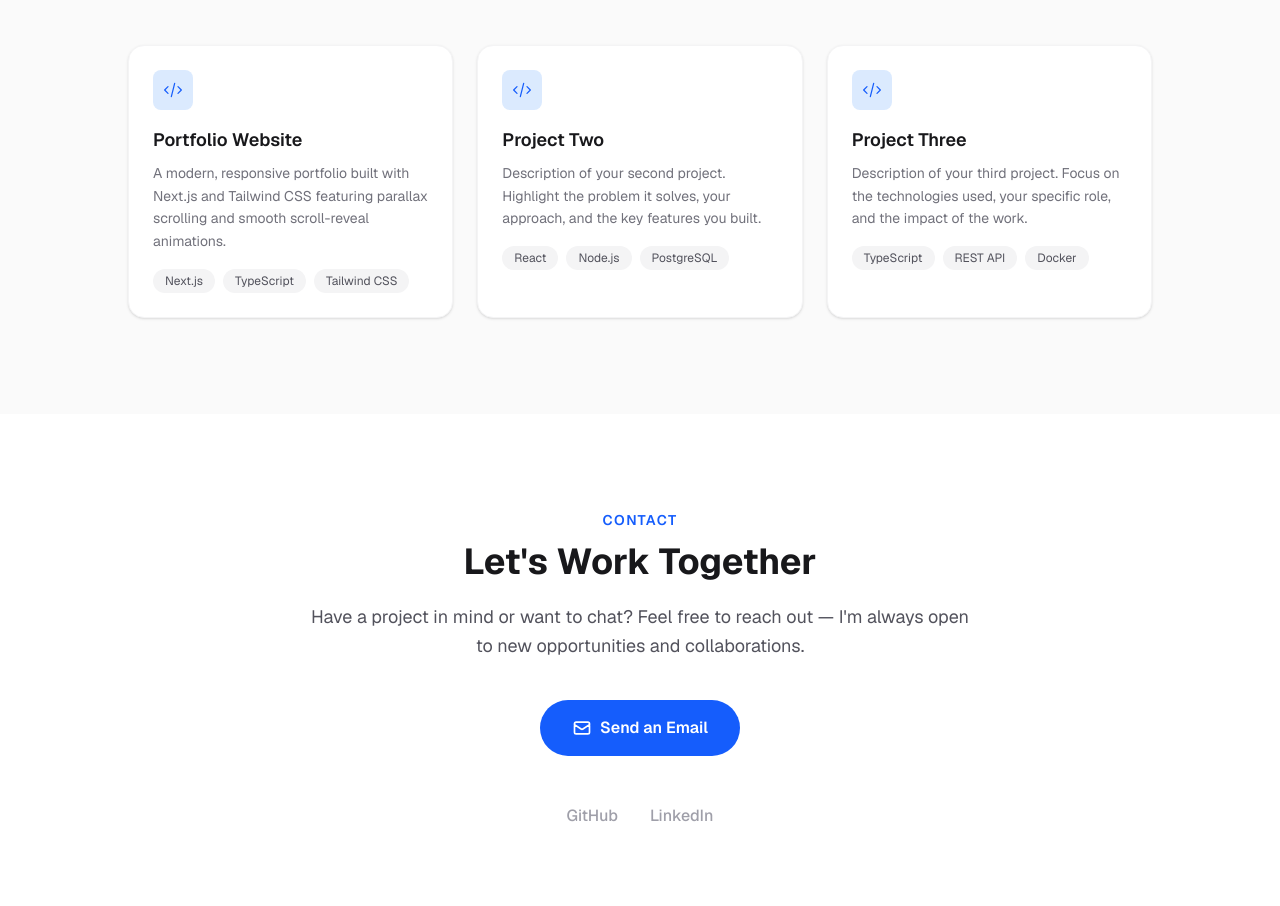
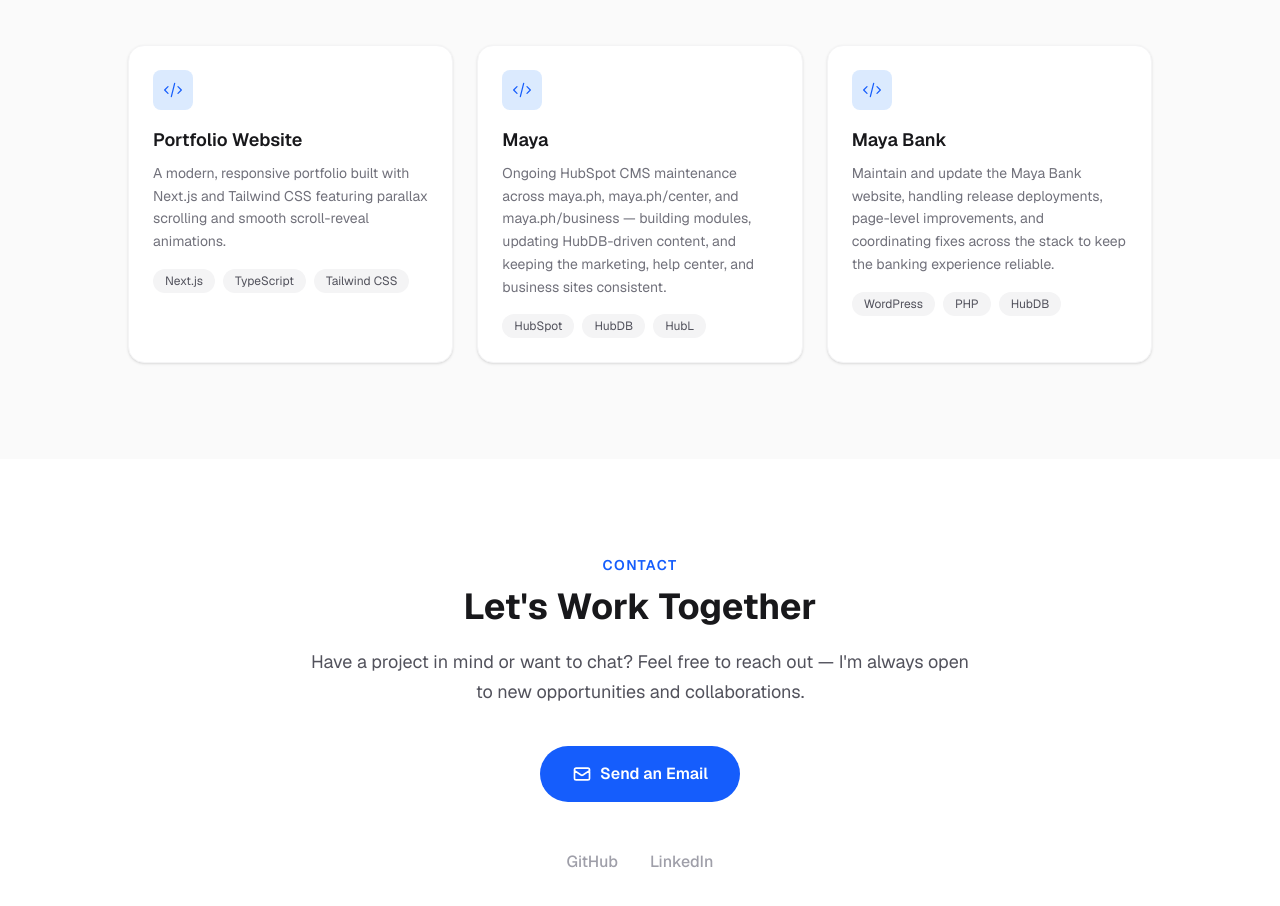
Before and after one commit to JBautista-Dev/My-Portfolio, a Next.js app: page / in a window 1280 px wide. Shown: the part 1500-2406 px from the top of the page. Built offline with nearby package versions, Linux system fonts and the light colour scheme.

Commit message:
Tags updates

```diff
--- a/src/app/components/Projects.tsx
+++ b/src/app/components/Projects.tsx
@@ -17,18 +17,18 @@ const projects: Project[] = [
     href: "#",
   },
   {
-    title: "Project Two",
+    title: "Maya",
     description:
-      "Description of your second project. Highlight the problem it solves, your approach, and the key features you built.",
-    tags: ["React", "Node.js", "PostgreSQL"],
-    href: "#",
+      "Ongoing HubSpot CMS maintenance across maya.ph, maya.ph/center, and maya.ph/business — building modules, updating HubDB-driven content, and keeping the marketing, help center, and business sites consistent.",
+    tags: ["HubSpot", "HubDB", "HubL"],
+    href: "https://www.maya.ph/",
   },
   {
-    title: "Project Three",
+    title: "Maya Bank",
     description:
-      "Description of your third project. Focus on the technologies used, your specific role, and the impact of the work.",
-    tags: ["TypeScript", "REST API", "Docker"],
-    href: "#",
+      "Maintain and update the Maya Bank website, handling release deployments, page-level improvements, and coordinating fixes across the stack to keep the banking experience reliable.",
+    tags: ["WordPress", "PHP", "HubDB"],
+    href: "https://www.mayabank.ph/",
   },
 ];
 
```
